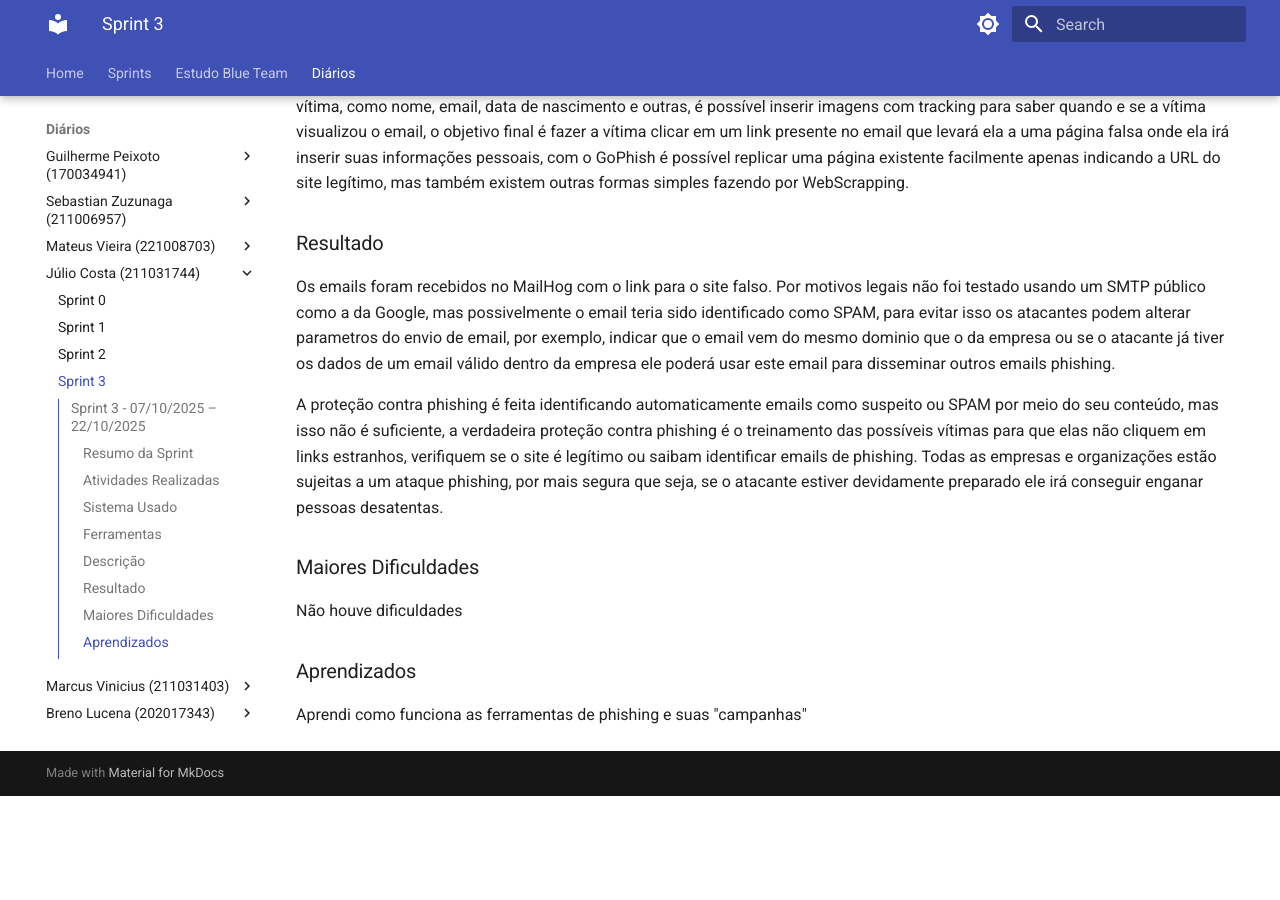
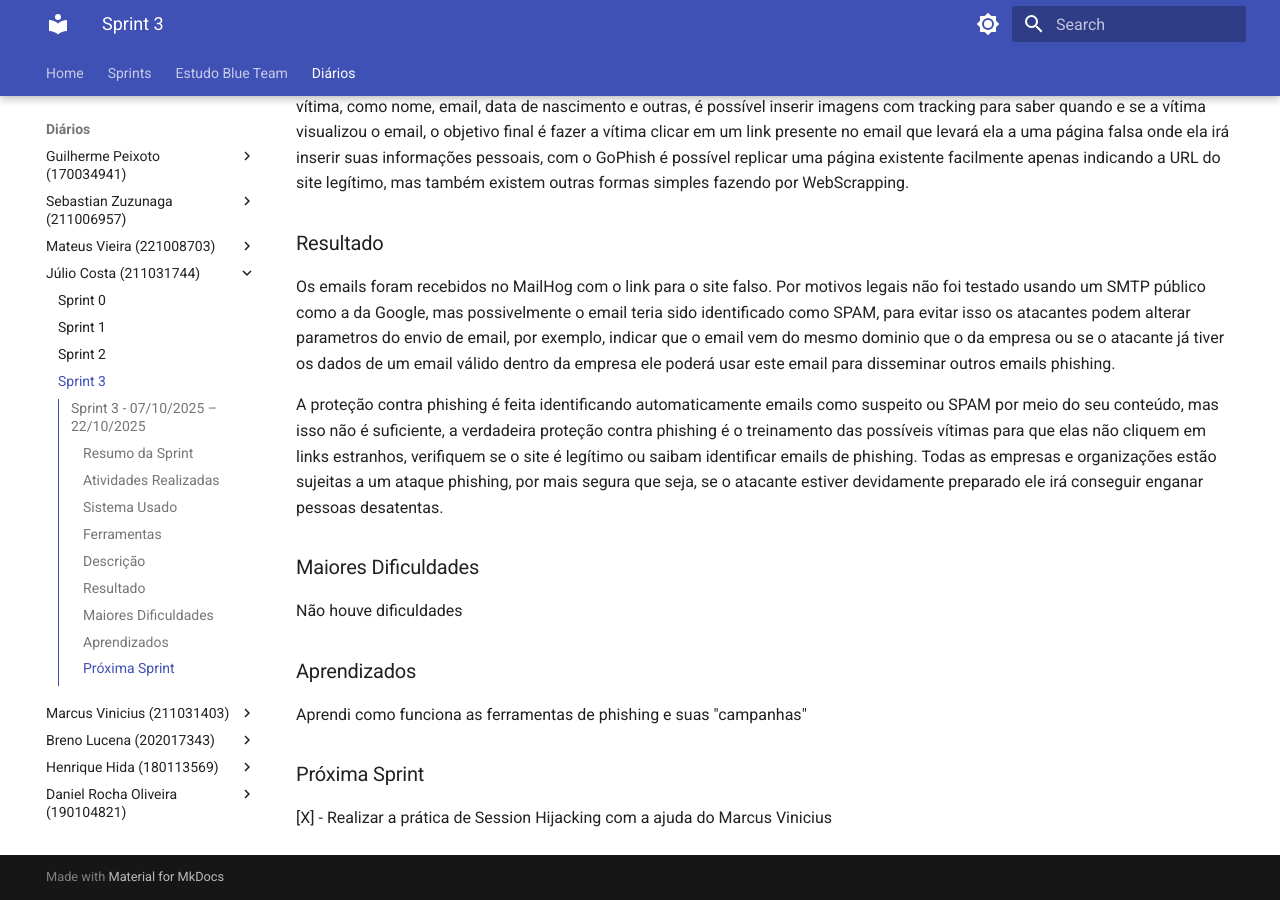
Before and after one commit to unbyytes/GCES, an MkDocs documentation site: the page built from docs/diarios/211031744/3.md, in a window 1280 px wide and 900 px high, scrolled down 1257 px. Built offline with MkDocs 1.6.1 and Material for MkDocs 9.7.7, drawn with Linux system fonts in a browser that asks for light colours; before the commit the page ends 2053 px from its top, so only the background shows below that.

Commit message:
docs: adiciona seção de próxima sprint

```diff
--- a/docs/diarios/211031744/3.md
+++ b/docs/diarios/211031744/3.md
@@ -49,3 +49,6 @@
 
 ### Aprendizados
 Aprendi como funciona as ferramentas de phishing e suas "campanhas"
+
+### Próxima Sprint
+[X] - Realizar a prática de Session Hijacking com a ajuda do Marcus Vinicius
```
